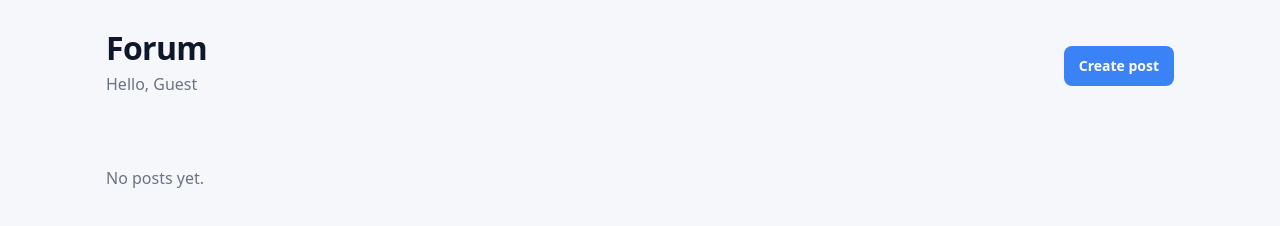
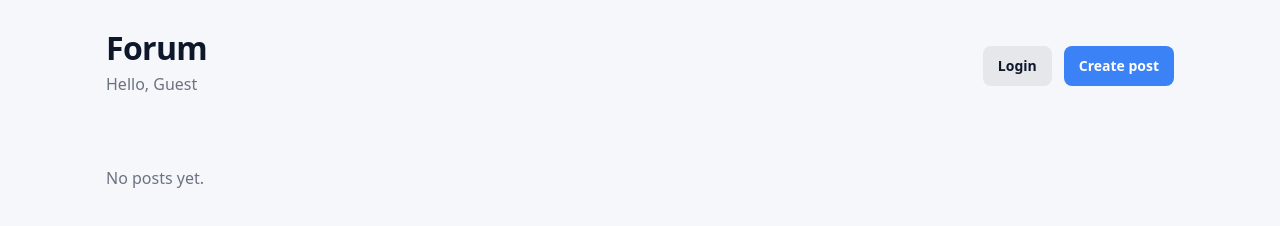
Before and after one commit to ertval/real-time-forum, a plain HTML site: page web/templates/home.html in a window 1280 px wide. Drawn offline with Linux system fonts and the light colour scheme; no server answers.

Commit message:
Added login button when not logged in

```diff
--- a/web/static/css/home.css
+++ b/web/static/css/home.css
@@ -73,6 +73,7 @@
 }
 .comment-text{ margin:0; }
 
+#login-btn,
 #logout-btn {
     display: none;
 }
--- a/web/static/js/home.js
+++ b/web/static/js/home.js
@@ -182,6 +182,7 @@ function createReaction(label, count) {
 
 async function loadGreeting() {
   const greetingEl = document.getElementById("greeting");
+  const loginBtn = document.getElementById("login-btn");
   const logoutBtn = document.getElementById("logout-btn");
 
   if (!greetingEl) return;
@@ -193,21 +194,26 @@ async function loadGreeting() {
       headers: { "Accept": "application/json" },
     });
 
+    //case guest
     if (!res.ok) {
       greetingEl.textContent = "Hello, Guest";
+      if (loginBtn) loginBtn.style.display = "inline-flex";
       if (logoutBtn) logoutBtn.style.display = "none";
       return;
     }
-
+    //case logged in
     const payload = await res.json().catch(() => null);
     const username = payload?.data?.username;
 
     greetingEl.textContent = username
       ? `Hello, ${username}`
-      : "Hello, Guest";
-      if (logoutBtn) logoutBtn.style.display = username ? "inline-flex" : "none";
+      : "Hello";
+    if (loginBtn) loginBtn.style.display = "none";
+    if (logoutBtn) logoutBtn.style.display = username ? "inline-flex" : "none";
   } catch {
+
     greetingEl.textContent = "Hello, Guest";
+    if (loginBtn) loginBtn.style.display = "inline-flex";
     if (logoutBtn) logoutBtn.style.display = "none";
   }
 }
--- a/web/templates/home.html
+++ b/web/templates/home.html
@@ -22,6 +22,14 @@
         </div>
 
         <div class="page-actions">
+          <a
+                  id="login-btn"
+                  class="btn btn-secondary"
+                  href="/login"
+          >
+            Login
+          </a>
+
           <button
                   id = "logout-btn"
                   class="btn btn-secondary"
```
